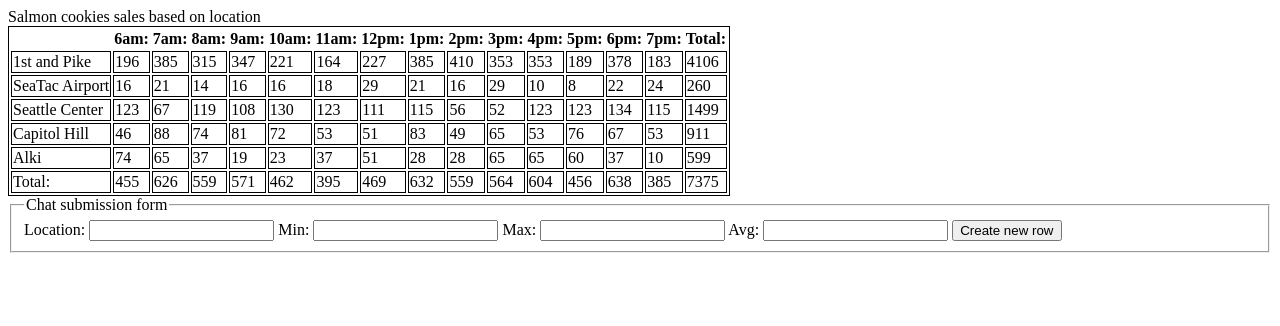
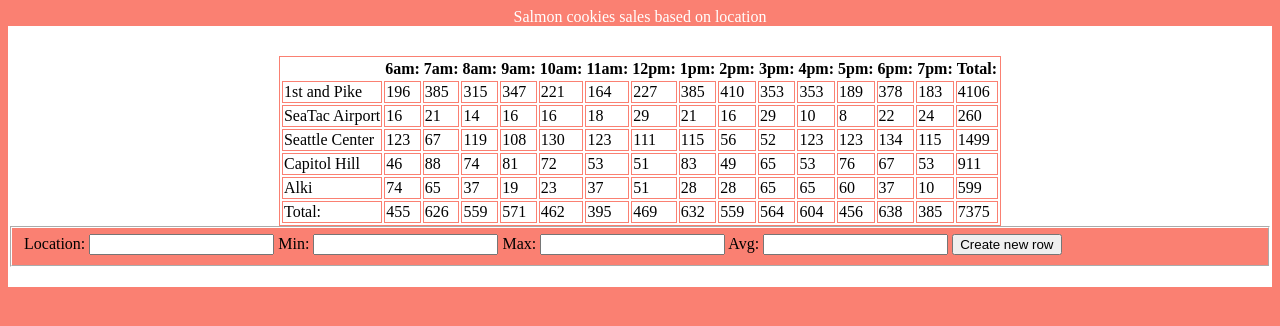
Before and after one commit to JoeyDeRosa/cookie-stand, a plain HTML site: page sales.html in a window 1280 px wide. Drawn offline with Linux system fonts and the light colour scheme.

Commit message:
add some css to the table

```diff
--- a/sales.html
+++ b/sales.html
@@ -6,11 +6,11 @@
   </head>
   <body>
     <header>Salmon cookies sales based on location</header>
+    <div>
       <table id="table">
       </table>
       <form id="form">
         <fieldset>
-        <legend>Chat submission form</legend>
 
           <label for="newLocation">Location: </label>
           <input name="newLocation" type="text" />
@@ -27,6 +27,7 @@
           <button type="submit">Create new row</button>
         </fieldset>
       </form>
+    </div>
     <script src="app.js"></script>
   </body>
 </html>
--- a/sales_style.css
+++ b/sales_style.css
@@ -1,3 +1,32 @@
 table, tr, td {
-  border: 1px solid black;
+  border: 1px solid salmon;
+  margin-left: auto;
+  margin-right: auto;
+  margin-top: 10px;
 }
+
+body {
+  background-color: salmon;
+}
+
+form {
+  margin: auto;
+}
+
+div {
+  margin: auto;
+  background-color: white;
+  padding-bottom: 20px;
+  padding-top: 20px;
+}
+
+header {
+  text-align: center;
+  color: white
+
+}
+
+fieldset {
+  border-color: white;
+  background-color: salmon;
+}
```
Lines whose indentation alone changed are shown as unchanged.
